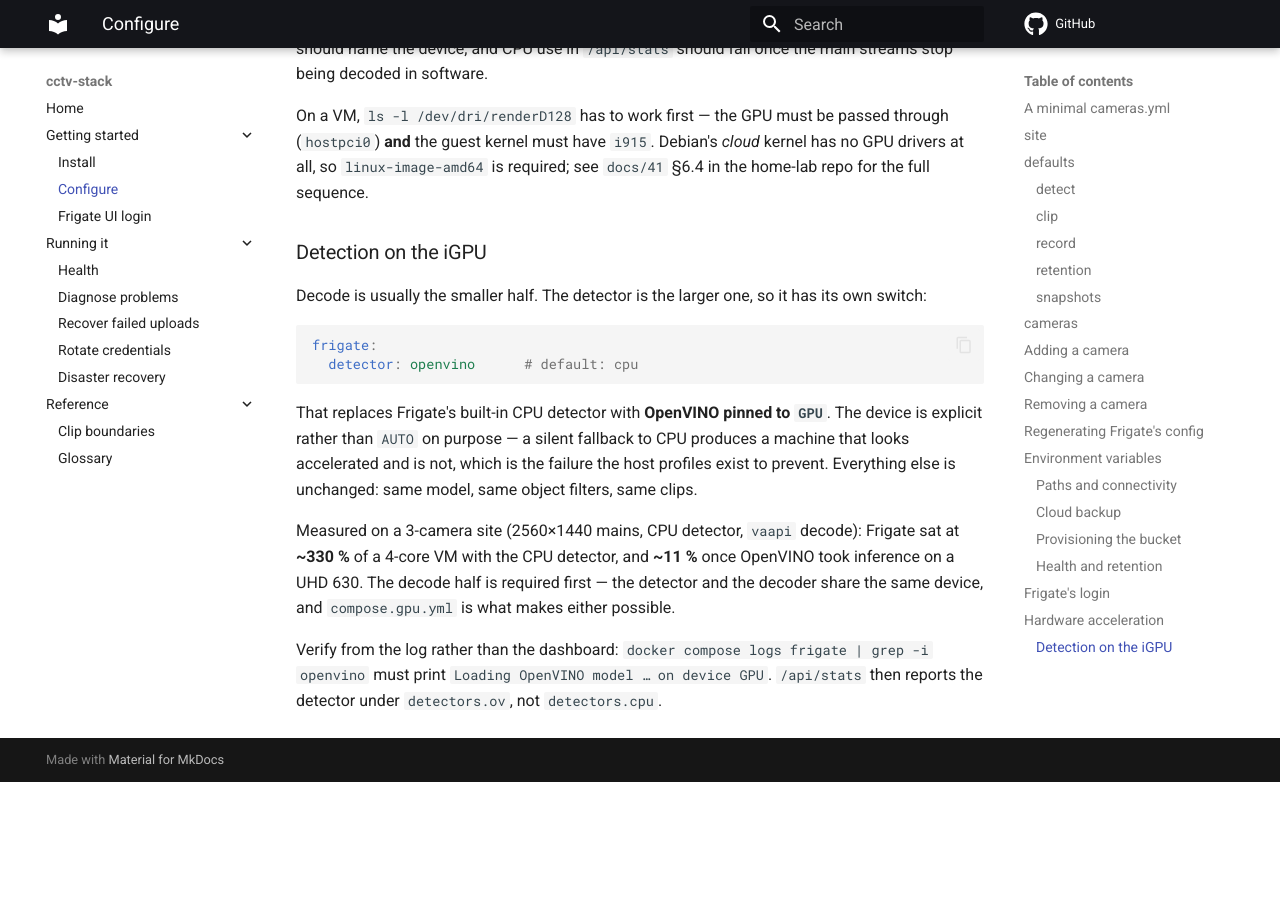
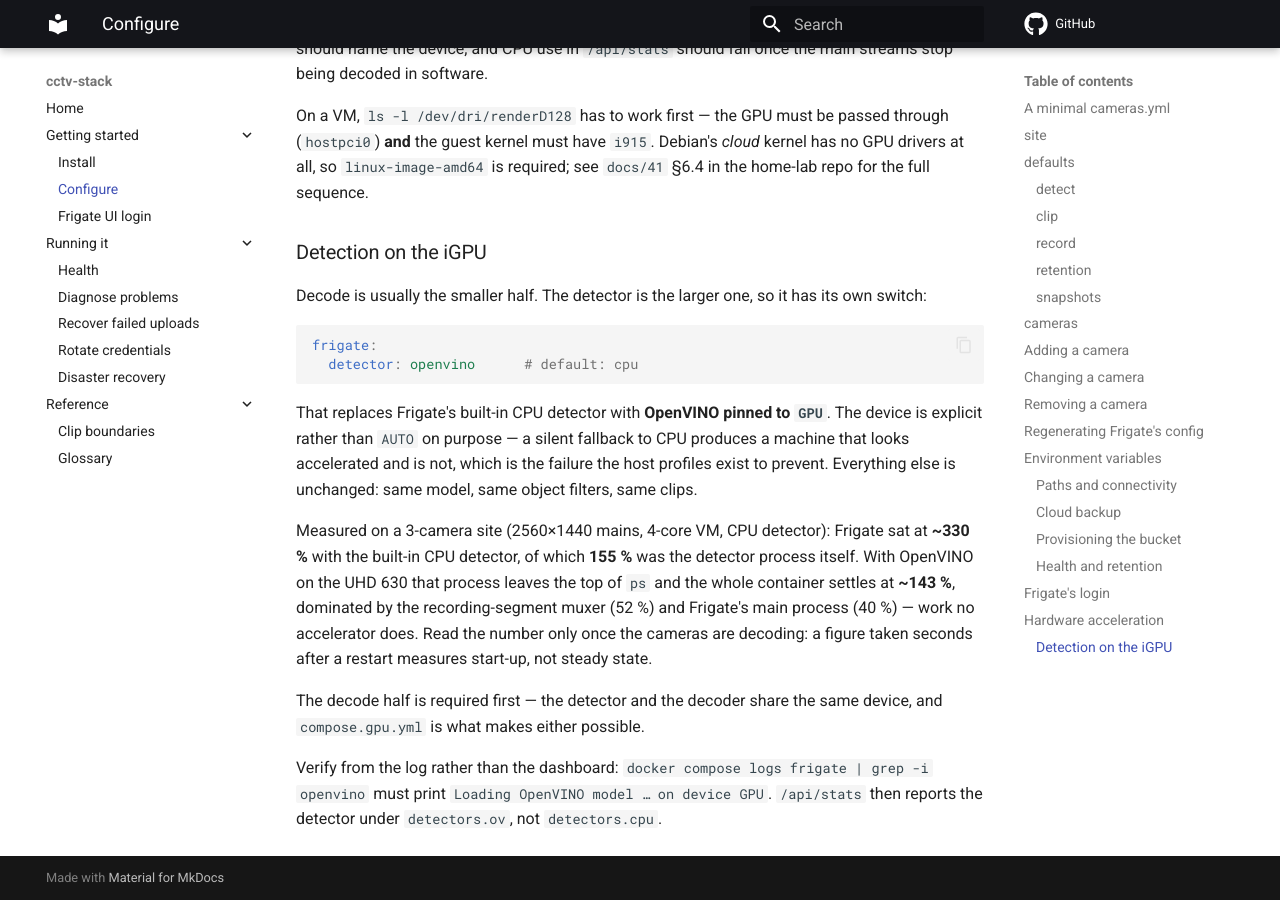
Before and after one commit to aravindmyd/cctv-stack, an MkDocs documentation site: the page built from docs/configure.md, in a window 1280 px wide and 900 px high, scrolled down 11703 px. Built offline with MkDocs 1.6.1 and Material for MkDocs 9.7.7, drawn with Linux system fonts in a browser that asks for light colours; comment, search, counter and statistics services are not loaded; before the commit the page ends 12485 px from its top, so only the background shows below that.

Commit message:
docs: correct the steady-state CPU figures for GPU detection
The ~11% reading was taken seconds after a restart, before the cameras had
reconnected — it measured start-up, not steady state. Measured properly: ~330%
with the CPU detector (155% of it the detector), ~143% with OpenVINO on the GPU,
now dominated by the recording muxer and the main process.

```diff
--- a/docs/configure.md
+++ b/docs/configure.md
@@ -421,10 +421,15 @@
 accelerated and is not, which is the failure the host profiles exist to prevent. Everything else
 is unchanged: same model, same object filters, same clips.
 
-Measured on a 3-camera site (2560×1440 mains, CPU detector, `vaapi` decode): Frigate sat at
-**~330 %** of a 4-core VM with the CPU detector, and **~11 %** once OpenVINO took inference on a
-UHD 630. The decode half is required first — the detector and the decoder share the same device,
-and `compose.gpu.yml` is what makes either possible.
+Measured on a 3-camera site (2560×1440 mains, 4-core VM, CPU detector): Frigate sat at
+**~330 %** with the built-in CPU detector, of which **155 %** was the detector process itself.
+With OpenVINO on the UHD 630 that process leaves the top of `ps` and the whole container settles
+at **~143 %**, dominated by the recording-segment muxer (52 %) and Frigate's main process (40 %)
+— work no accelerator does. Read the number only once the cameras are decoding: a figure taken
+seconds after a restart measures start-up, not steady state.
+
+The decode half is required first — the detector and the decoder share the same device, and
+`compose.gpu.yml` is what makes either possible.
 
 Verify from the log rather than the dashboard: `docker compose logs frigate | grep -i openvino`
 must print `Loading OpenVINO model … on device GPU`. `/api/stats` then reports the detector under
```
